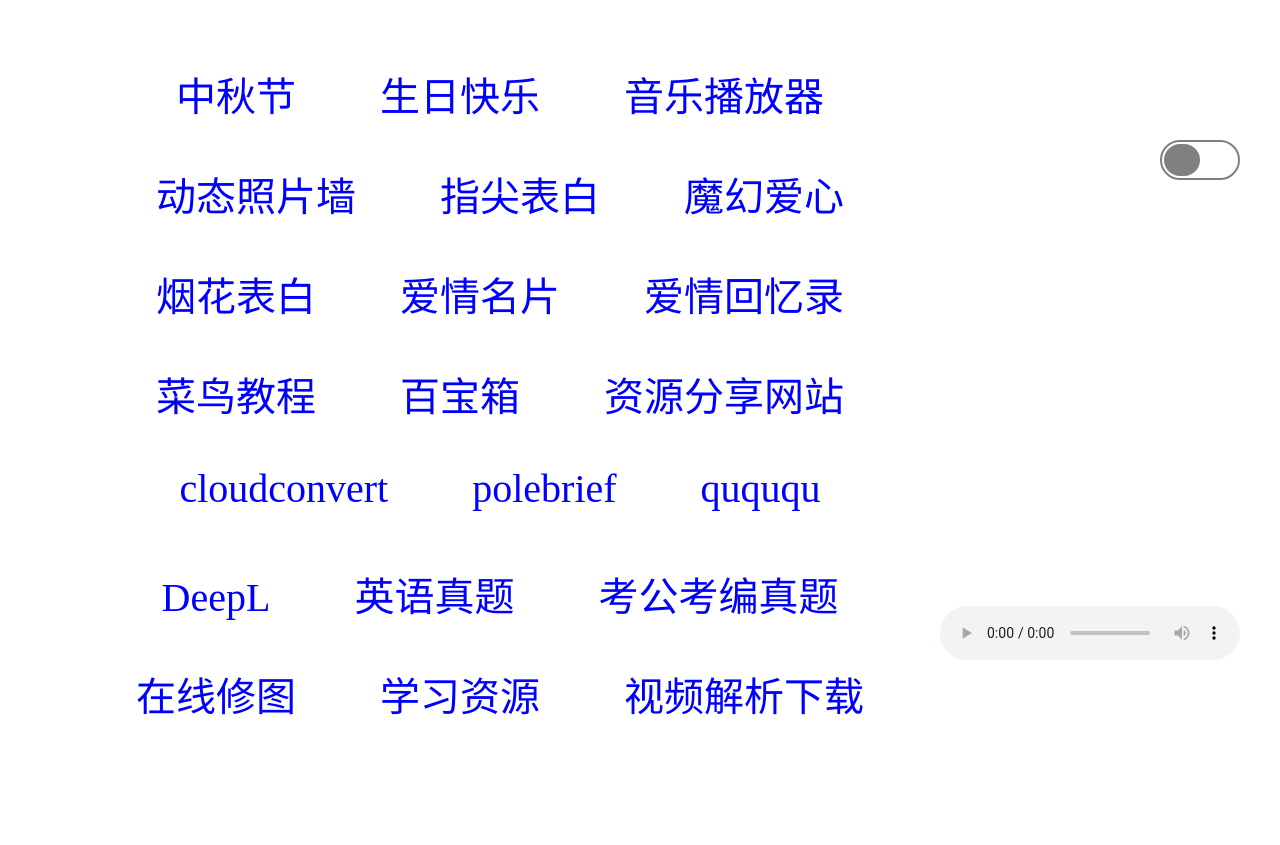
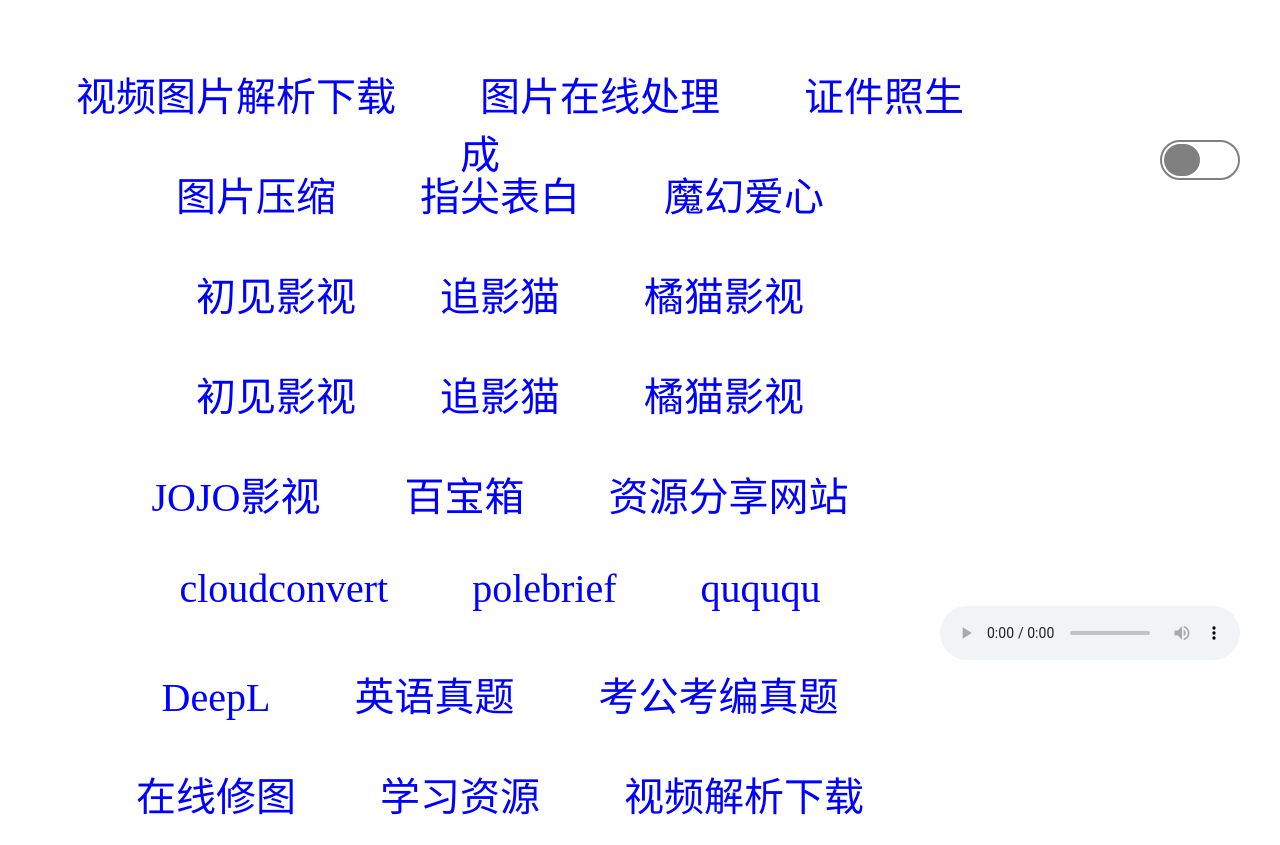
Before and after one commit to feng-wenke/feng-wenke.github.io, a plain HTML site: page site/index.html in a window 1280 px wide. Before the commit the page ends 800 px from the top, so only its background shows below. Drawn offline with Linux system fonts and the light colour scheme.

Commit message:
Update index.html

```diff
--- a/site/index.html
+++ b/site/index.html
@@ -20,26 +20,32 @@
         </audio>
 
     <div class='nav'>
-        <a href='https://Frank-wenke.github.io/Mid-Autumn-Festival'>中秋节</a>
-        <a href='https://Frank-wenke.github.io/HappyBirthday'>生日快乐</a>
-        <a href='https://Frank-wenke.github.io/musicplayer'>音乐播放器</a>
+        <a href='https://snapany.com/zh'>视频图片解析下载</a>
+        <a href='https://tool.browser.qq.com/category/img'>图片在线处理</a>
+        <a href='https://tool.browser.qq.com/id_photo.html'>证件照生成</a>
 
     </div>
 
     <div class='nav1'>
-        <a href='https://Frank-wenke.github.io/Love/Web/007'>动态照片墙</a>
+        <a href='https://www.iloveimg.com/zh-cn/compress-image'>图片压缩</a>
           <a href='https://Frank-wenke.github.io/Love/Web/019'>指尖表白</a>
           <a href='https://Frank-wenke.github.io/Love/Web/033'>魔幻爱心</a>
     </div>
 
      <div class='nav2'>
-        <a href='https://Frank-wenke.github.io/Love/Web/009'>烟花表白</a>
-          <a href='https://Frank-wenke.github.io/Love/Web/028'>爱情名片</a>
-         <a href='https://Frank-wenke.github.io/Love/Web/025'>爱情回忆录</a>
+        <a href='https://9i67.top/'>初见影视</a>
+          <a href='https://zhuiyingmao5.com/'>追影猫</a>
+         <a href='http://lzx5.kxsou.net/'>橘猫影视</a>
+    </div>
+
+	<div class='nav2'>
+        <a href='https://9i67.top/'>初见影视</a>
+          <a href='https://zhuiyingmao5.com/'>追影猫</a>
+         <a href='http://lzx5.kxsou.net/'>橘猫影视</a>
     </div>
 
     <div class='nav3'>
-        <a href='https://www.runoob.com/'>菜鸟教程</a>
+        <a href='https://jiohub.top/'>JOJO影视</a>
           <a href='https://axutongxue.com'>百宝箱</a>
          <a href='https://iui.su/3576/'>资源分享网站</a>
     </div>
```
